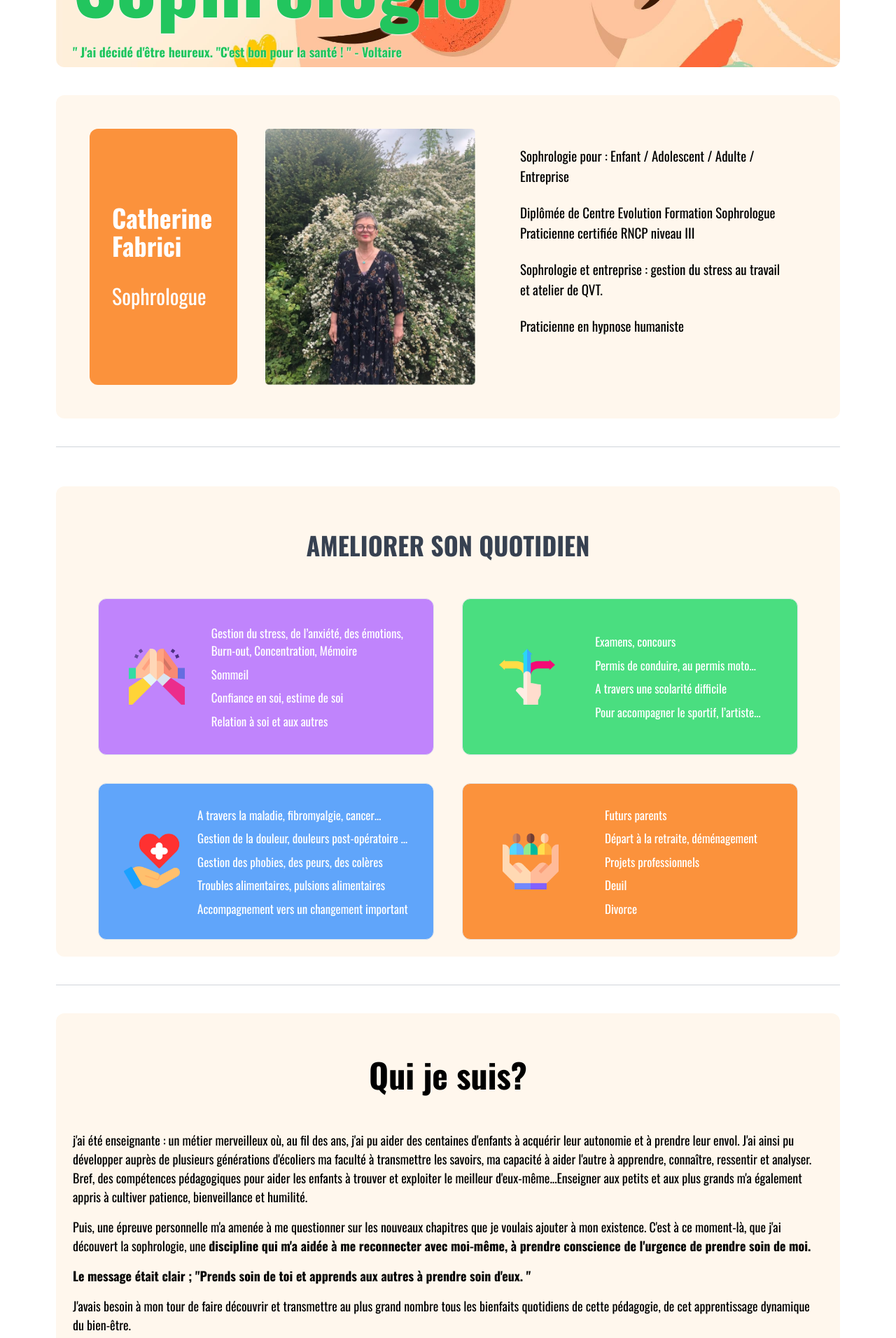
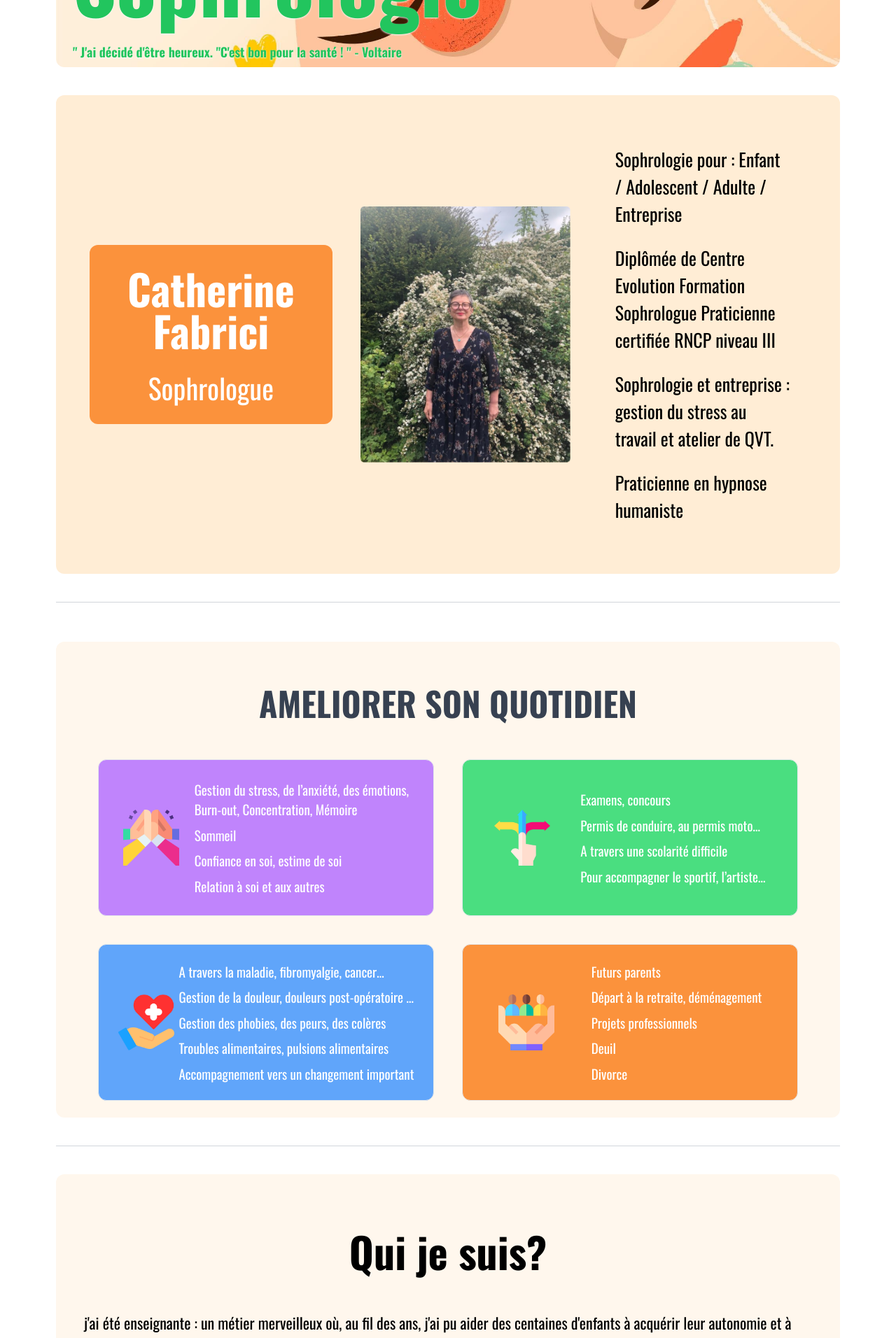
Before and after one commit to sophrologue/reactjs, a React (Vite) app: page / in a window 1280 px wide. Shown: the part 400-2312 px from the top of the page at 70% size. Built offline with nearby package versions, Linux system fonts and the light colour scheme; the HTML template or start-up script is replaced by a standard one.

Commit message:
tablet mode

```diff
--- a/src/components/Card.jsx
+++ b/src/components/Card.jsx
@@ -5,12 +5,12 @@ import paths from "../assets/path-500.png";
 export const Card = () => {
   return (
     <div className="flex flex-col justify-between gap-4 my-10 bg-orange-50  rounded-xl p-6">
-      <h1 className="font-bold text-4xl py-10 text-center   text-gray-700  rounded-xl ">
+      <h1 className="font-bold text-4xl sm:text-5xl py-10 text-center   text-gray-700  rounded-xl ">
         AMELIORER SON QUOTIDIEN
       </h1>
       <div className="flex flex-col items-center gap-10  ">
-        <div className="flex items-center gap-10">
-          <div className="flex items-center justify-around w-[30rem] h-[14rem] border text-[17px]  p-6 rounded-xl bg-purple-400 text-white  ">
+        <div className="flex sm:flex-col lg:flex-row items-center gap-10">
+          <div className="flex items-center justify-around w-[30rem] h-[14rem] border text-[17px] sm:text-[19px]  p-6 rounded-xl bg-purple-400 text-white  ">
             <img src={daily} alt="high five" className="w-[80px]" />
 
             <ul className="flex flex-col gap-2 ">
@@ -23,7 +23,7 @@ export const Card = () => {
               <li>Relation à soi et aux autres</li>
             </ul>
           </div>
-          <div className="flex items-center justify-around w-[30rem] h-[14rem] border text-[17px] bg-green-400  p-6 rounded-xl text-white ">
+          <div className="flex items-center justify-around w-[30rem] h-[14rem] border text-[17px] sm:text-[19px] bg-green-400  p-6 rounded-xl text-white ">
             <img src={paths} alt="high five" className="w-[80px]" />
 
             <ul className="flex flex-col gap-2">
@@ -34,9 +34,9 @@ export const Card = () => {
             </ul>
           </div>
         </div>
-        <div className="flex items-center gap-10">
+        <div className="flex sm:flex-col lg:flex-row items-center gap-10">
           {" "}
-          <div className="flex items-center justify-around w-[30rem] h-[14rem] border text-[17px]  p-6 rounded-xl bg-blue-400 text-white transition-[600]">
+          <div className="flex items-center justify-around w-[30rem] h-[14rem] border text-[17px] sm:text-[19px]  p-6 rounded-xl bg-blue-400 text-white transition-[600]">
             <img src={health} alt="high five" className="w-[80px]" />
             <ul className="flex flex-col gap-2">
               <li>A travers la maladie, fibromyalgie, cancer…</li>
@@ -46,7 +46,7 @@ export const Card = () => {
               <li>Accompagnement vers un changement important</li>
             </ul>
           </div>
-          <div className="flex items-center justify-around w-[30rem] h-[14rem] border text-[17px]  p-6 rounded-xl bg-orange-400  text-white">
+          <div className="flex items-center justify-around w-[30rem] h-[14rem] border text-[17px] sm:text-[19px]  p-6 rounded-xl bg-orange-400  text-white">
             <img src={etc} alt="etc box" className="w-[80px]" />
 
             <ul className="flex flex-col gap-2">
--- a/src/components/Career.jsx
+++ b/src/components/Career.jsx
@@ -2,17 +2,19 @@ import profileImg from "../assets/catherine-fabrici.png";
 
 export const Career = () => {
   return (
-    <div className="flex flex-col justify-between my-10 p-6 bg-orange-50  rounded-xl">
+    <div className="flex flex-col justify-between my-10 p-6 bg-orange-100  rounded-xl">
       {/* <img src={profileImg} alt="profile img" className="h-[400px]   " /> */}
 
-      <div className=" flex justify-center gap-10 p-6  ">
-        <div className="flex flex-col border-1 border-white rounded-xl  gap-8 justify-center w-[300px] p-8 text-4xl bg-orange-400 text-white">
+      <div className=" flex lg:flex-row sm:flex-col sm:items-center  justify-center gap-10 p-6  ">
+        <div className="flex flex-col border-1 border-white rounded-xl sm:w-full sm:text-center   gap-8 justify-center w-[300px] p-8 text-4xl sm:text-6xl bg-orange-400 text-white">
           <span className="font-[700] ">Catherine Fabrici</span>
-          <span className="font=[400] text-[30px]">Sophrologue</span>
+          <span className="font=[400] text-[30px] sm:text-[40px]">
+            Sophrologue
+          </span>
         </div>
         <img src={profileImg} alt="profile img" className="w-[300px]    " />
         {/* Catherine FABRICI - SOPHROLOGUE */}
-        <ul className="flex flex-col  gap-6 p-6 text-[19px]  rounded-xl">
+        <ul className="flex flex-col  gap-6 p-6 text-[19px] sm:text-[26px]  rounded-xl">
           {/* <li>Enfant / Adolescent / Adulte / Entreprise</li> */}
           <li>Sophrologie pour : Enfant / Adolescent / Adulte / Entreprise</li>
           <li>
--- a/src/components/Header.jsx
+++ b/src/components/Header.jsx
@@ -4,7 +4,7 @@ import { SessionList } from "./SessionList";
 export const Header = () => {
   return (
     <nav className=" flex flex-col items-center justify-evenly h-[7rem]     drop-shadow-2xl  text-[22px]">
-      <ul className="flex items-center gap-10 ">
+      <ul className="flex items-center lg:gap-10 sm:gap-6 ">
         <li className="hover:underline">
           <Link to="/">Accueil</Link>
         </li>
--- a/src/components/MyStory.jsx
+++ b/src/components/MyStory.jsx
@@ -1,9 +1,9 @@
 export const MyStory = () => {
   return (
     // <div className="bg-[rgba(255,255,255,0.9)] p-10 flex flex-col justify-evenly  relative top-0 right-0 left-0 bottom-0 ">
-    <div className="p-6 bg-orange-50 my-6 rounded-xl">
-      <ul className="flex flex-col gap-4 text-[18px]">
-        <h1 className="font-bold text-5xl py-10 text-center   ">
+    <div className="p-8 sm:p-10  bg-orange-50 my-6 rounded-xl">
+      <ul className="flex flex-col gap-4 text-[18px] sm:text-[22px]">
+        <h1 className="font-bold text-5xl sm:text-6xl py-10 text-center   ">
           Qui je suis?
         </h1>
         <li>
--- a/src/components/SessionList.jsx
+++ b/src/components/SessionList.jsx
@@ -2,7 +2,7 @@ import { Link } from "react-router-dom";
 
 export const SessionList = () => {
   return (
-    <ul className="flex items-center gap-10 text-[18px] text-gray-600">
+    <ul className="flex items-center  lg:gap-10 sm:gap-4 text-[18px] text-gray-600">
       <li className="hover:underline">
         <Link to="/sophrologie/pain"> Sophrologie et douleur</Link>
       </li>
```
